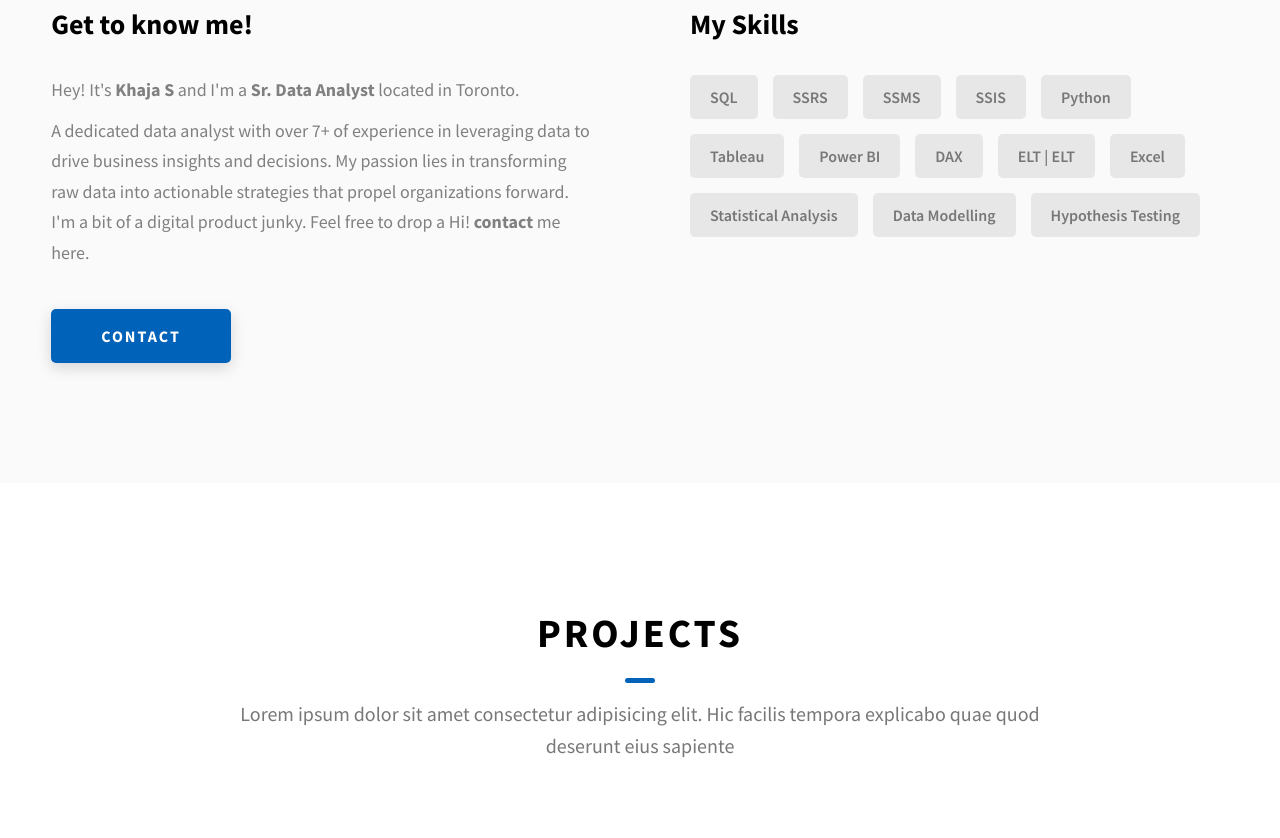
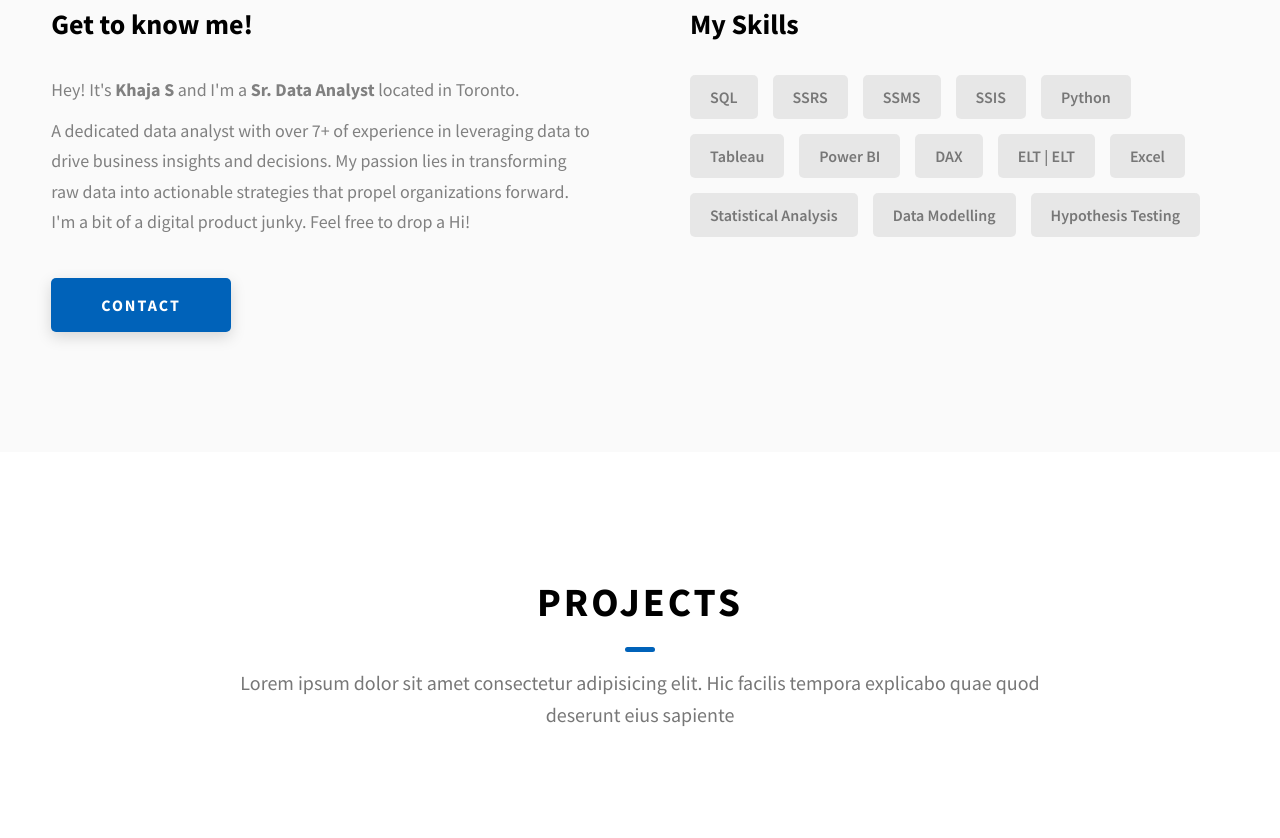
Before and after one commit to Hafeezuddin-DA/Hafeezuddin-DA.github.io, a website: page index.html in a window 1280 px wide. Shown: the part 1134-1972 px from the top of the page. Drawn offline with Linux system fonts and the light colour scheme.

Commit message:
Changes to about me

```diff
--- a/index.html
+++ b/index.html
@@ -138,7 +138,6 @@
                 A dedicated data analyst with over 7+ of experience in leveraging data to drive business insights and decisions.
                 My passion lies in transforming raw data into actionable strategies that propel organizations forward.
                 I'm a bit of a digital product junky. Feel free to drop a Hi!
-                <strong>contact</strong> me here.
               </p>
             </div>
             <a href="./#contact" class="btn btn--med btn--theme dynamicBgClr"
```
